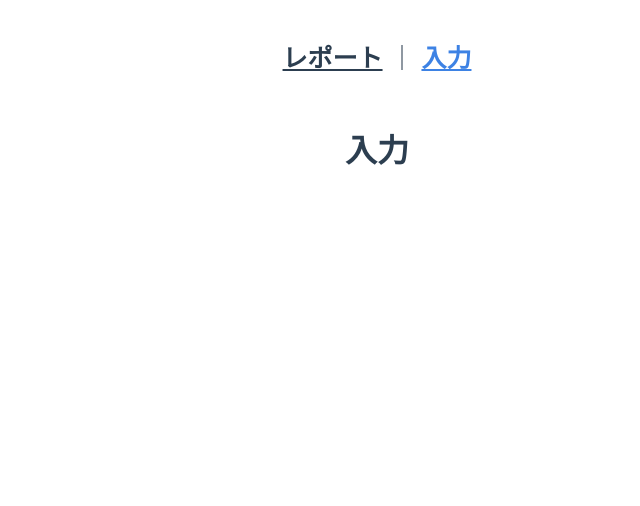
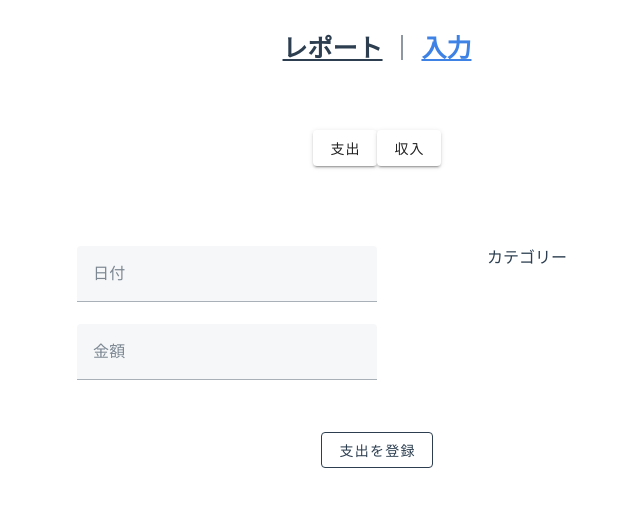
Before and after one commit to Issei0813star/save-money-app, a Vue app in the folder frontend/: page /input in a window 1280 px wide. Shown: the top 506 px of the page, without its empty margins (263-903 px from the left). Built offline with nearby package versions, Linux system fonts and the light colour scheme.

Commit message:
入力画面の雛形作成

```diff
--- a/frontend/package.json
+++ b/frontend/package.json
@@ -11,6 +11,7 @@
     "core-js": "^3.8.3",
     "vue": "^3.2.13",
     "vue-router": "^4.0.3",
+    "vuetify": "^3.3.2",
     "vuex": "^4.0.0"
   },
   "devDependencies": {
@@ -22,7 +23,8 @@
     "@vue/cli-plugin-vuex": "~5.0.0",
     "@vue/cli-service": "~5.0.0",
     "eslint": "^7.32.0",
-    "eslint-plugin-vue": "^8.0.3"
+    "eslint-plugin-vue": "^8.0.3",
+    "vue-cli-plugin-vuetify": "~2.5.8"
   },
   "prettier": {
     "semi": false,
--- a/frontend/src/components/HelloWorld.vue
+++ /dev/null
@@ -1,60 +0,0 @@
-<template>
-  <div class="hello">
-    <h1>{{ msg }}</h1>
-    <p>
-      For a guide and recipes on how to configure / customize this project,<br>
-      check out the
-      <a href="https://cli.vuejs.org" target="_blank" rel="noopener">vue-cli documentation</a>.
-    </p>
-    <h3>Installed CLI Plugins</h3>
-    <ul>
-      <li><a href="https://github.com/vuejs/vue-cli/tree/dev/packages/%40vue/cli-plugin-babel" target="_blank" rel="noopener">babel</a></li>
-      <li><a href="https://github.com/vuejs/vue-cli/tree/dev/packages/%40vue/cli-plugin-router" target="_blank" rel="noopener">router</a></li>
-      <li><a href="https://github.com/vuejs/vue-cli/tree/dev/packages/%40vue/cli-plugin-vuex" target="_blank" rel="noopener">vuex</a></li>
-      <li><a href="https://github.com/vuejs/vue-cli/tree/dev/packages/%40vue/cli-plugin-eslint" target="_blank" rel="noopener">eslint</a></li>
-    </ul>
-    <h3>Essential Links</h3>
-    <ul>
-      <li><a href="https://vuejs.org" target="_blank" rel="noopener">Core Docs</a></li>
-      <li><a href="https://forum.vuejs.org" target="_blank" rel="noopener">Forum</a></li>
-      <li><a href="https://chat.vuejs.org" target="_blank" rel="noopener">Community Chat</a></li>
-      <li><a href="https://twitter.com/vuejs" target="_blank" rel="noopener">Twitter</a></li>
-      <li><a href="https://news.vuejs.org" target="_blank" rel="noopener">News</a></li>
-    </ul>
-    <h3>Ecosystem</h3>
-    <ul>
-      <li><a href="https://router.vuejs.org" target="_blank" rel="noopener">vue-router</a></li>
-      <li><a href="https://vuex.vuejs.org" target="_blank" rel="noopener">vuex</a></li>
-      <li><a href="https://github.com/vuejs/vue-devtools#vue-devtools" target="_blank" rel="noopener">vue-devtools</a></li>
-      <li><a href="https://vue-loader.vuejs.org" target="_blank" rel="noopener">vue-loader</a></li>
-      <li><a href="https://github.com/vuejs/awesome-vue" target="_blank" rel="noopener">awesome-vue</a></li>
-    </ul>
-  </div>
-</template>
-
-<script>
-export default {
-  name: 'HelloWorld',
-  props: {
-    msg: String
-  }
-}
-</script>
-
-<!-- Add "scoped" attribute to limit CSS to this component only -->
-<style scoped>
-h3 {
-  margin: 40px 0 0;
-}
-ul {
-  list-style-type: none;
-  padding: 0;
-}
-li {
-  display: inline-block;
-  margin: 0 10px;
-}
-a {
-  color: #42b983;
-}
-</style>
--- /dev/null
+++ b/frontend/src/components/InputTemplate.vue
@@ -0,0 +1,62 @@
+<template>
+  <div class="input-template">
+    <div class="input-field">
+      <div class="text-field">
+        <v-text-field
+          label="日付"
+          placeholder="日付を入力"
+          color="blue"
+          clearable
+        >
+        </v-text-field>
+        <v-text-field
+          label="金額"
+          placeholder="金額を入力"
+          color="blue"
+          clearable
+        >
+        </v-text-field>
+      </div>
+      <div class="category-field">
+        <p>カテゴリー</p>
+      </div>
+    </div>
+    <v-btn variant="outlined"> {{ paymentTypeData }}を登録 </v-btn>
+  </div>
+</template>
+
+<script>
+export default {
+  props: {
+    paymentType: {
+      type: String,
+      required: true,
+    },
+  },
+  computed: {
+    paymentTypeData() {
+      return this.paymentType === 'spending' ? '支出' : '収入'
+    },
+  },
+}
+</script>
+
+<style>
+.input-template {
+  margin-top: 50px;
+}
+
+.input-field {
+  display: flex;
+  justify-content: center;
+  margin-bottom: 30px;
+}
+
+.text-field {
+  width: 300px;
+}
+
+.category-field {
+  width: 300px;
+}
+</style>
--- a/frontend/src/main.js
+++ b/frontend/src/main.js
@@ -2,5 +2,7 @@ import { createApp } from 'vue'
 import App from './App.vue'
 import router from './router'
 import store from './store'
+import vuetify from './plugins/vuetify'
+import 'vuetify/dist/vuetify.min.css'
 
-createApp(App).use(store).use(router).mount('#app')
+createApp(App).use(store).use(router).use(vuetify).mount('#app')
--- /dev/null
+++ b/frontend/src/plugins/vuetify.js
@@ -0,0 +1,19 @@
+import 'vuetify/styles'
+import { createVuetify } from 'vuetify'
+import * as components from 'vuetify/components'
+import * as directives from 'vuetify/directives'
+import { aliases, mdi } from 'vuetify/iconsets/mdi'
+
+const vuetify = createVuetify({
+  components,
+  directives,
+  icons: {
+    defaultSet: 'mdi',
+    aliases,
+    sets: {
+      mdi,
+    },
+  },
+})
+
+export default vuetify
--- a/frontend/src/views/InputPayments.vue
+++ b/frontend/src/views/InputPayments.vue
@@ -1,11 +1,24 @@
 <template>
   <div>
-    <h1>入力</h1>
+    <nav>
+      <v-btn @click="paymentType = 'spending'">支出</v-btn>
+      <v-btn @click="paymentType = 'income'">収入</v-btn>
+    </nav>
+    <input-template :payment-type="paymentType"></input-template>
   </div>
 </template>
 
 <script>
+import InputTemplate from '../components/InputTemplate.vue'
 export default {
   name: 'InputPayments',
+  components: {
+    InputTemplate,
+  },
+  data: function () {
+    return {
+      paymentType: 'spending',
+    }
+  },
 }
 </script>
```
Also changed, not shown: 2 other files (tests, documents, lock files or other folders).
